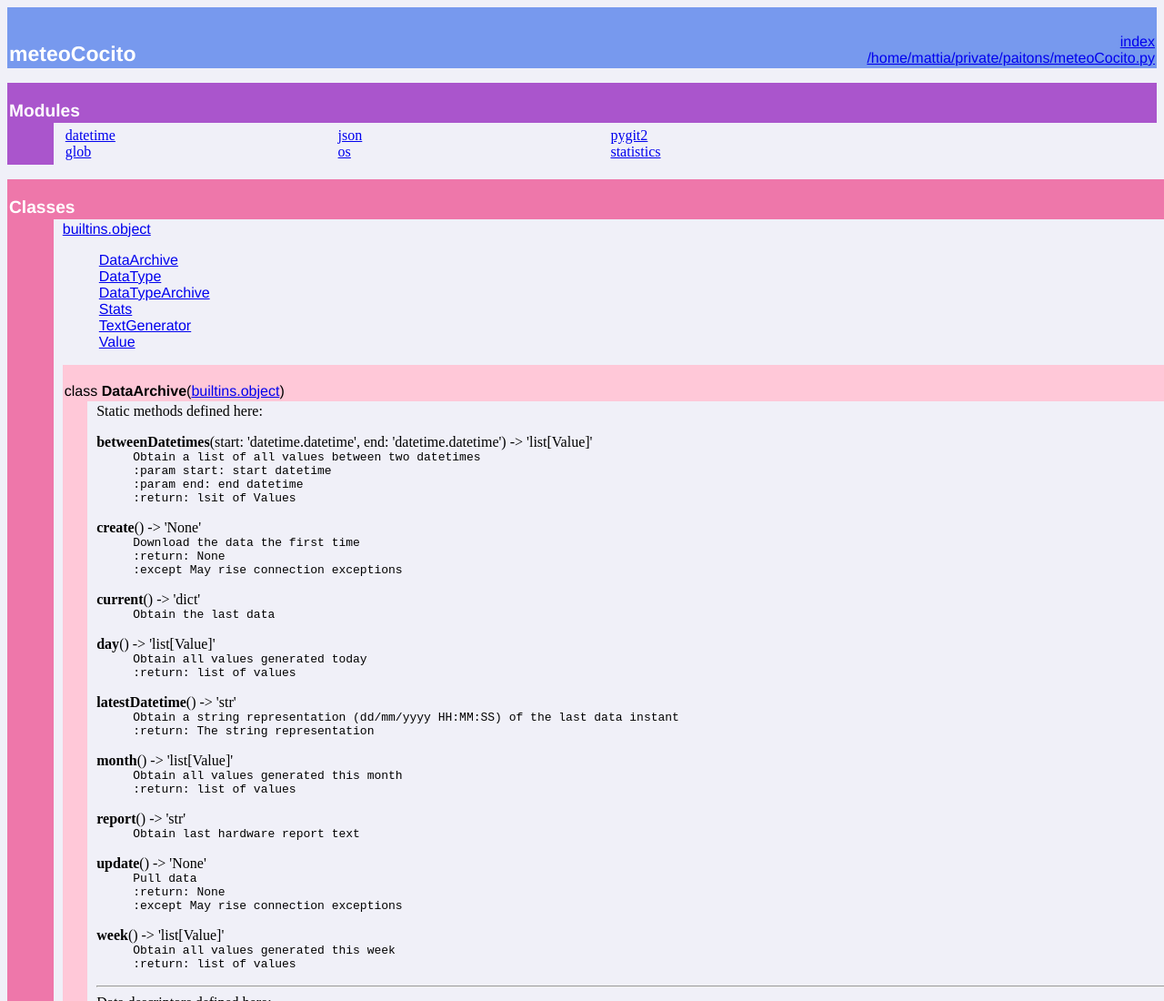
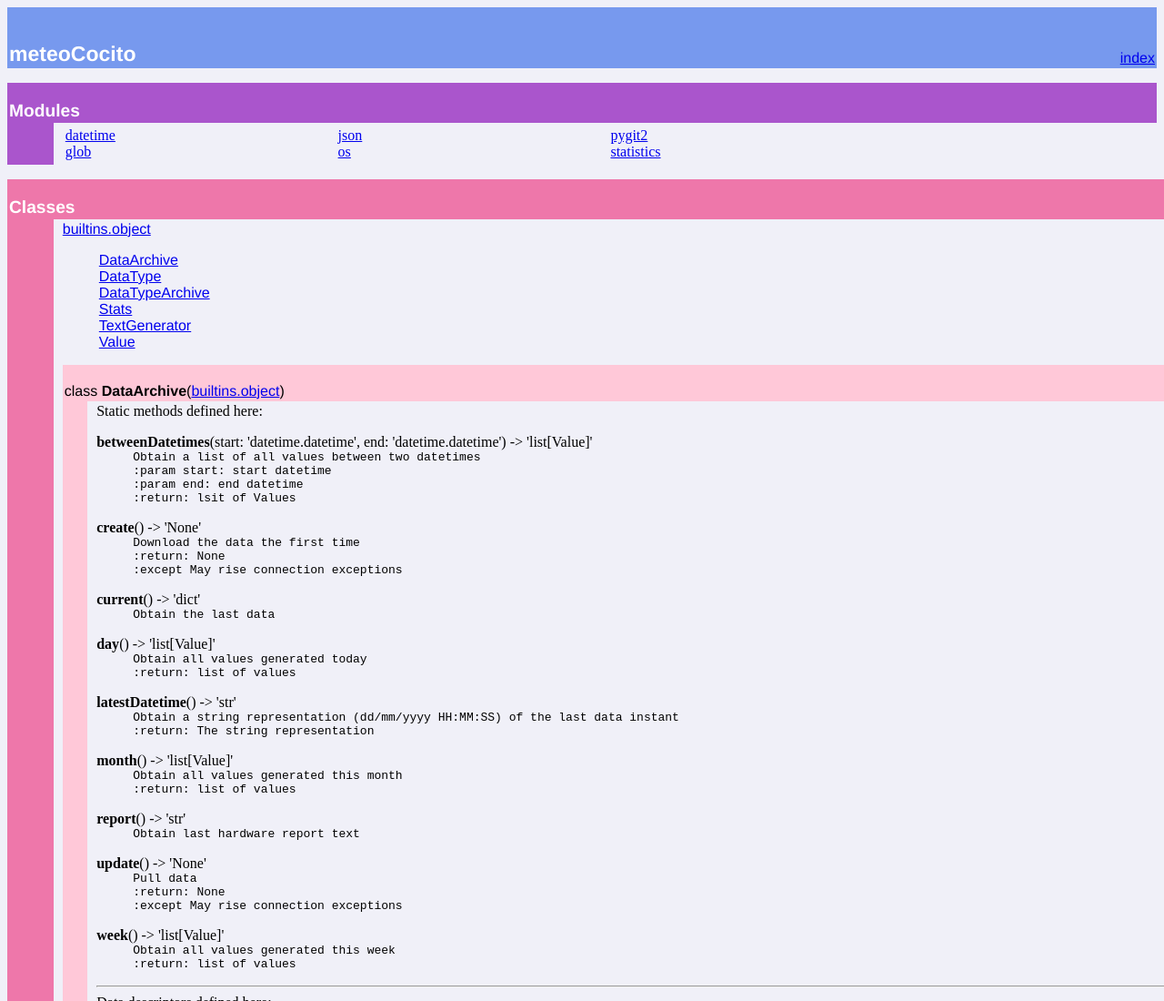
Before and after one commit to StazioneMeteoCocito/meteoCocitoPy, a plain HTML site: page docs/index.html in a window 1280 px wide. Shown: the top 1100 px of the page at 91% size. Drawn offline with Linux system fonts and the light colour scheme.

Commit message:
Removed useless mention to local path in docs

```diff
--- a/docs/index.html
+++ b/docs/index.html
@@ -8,7 +8,7 @@
 <td valign=bottom>&nbsp;<br>
 <font color="#ffffff" face="helvetica, arial">&nbsp;<br><big><big><strong>meteoCocito</strong></big></big></font></td
 ><td align=right valign=bottom
-><font color="#ffffff" face="helvetica, arial"><a href=".">index</a><br><a href="file:/home/mattia/private/paitons/meteoCocito.py">/home/mattia/private/paitons/meteoCocito.py</a></font></td></tr></table>
+><font color="#ffffff" face="helvetica, arial"><a href=".">index</a></font></td></tr></table>
     <p></p>
 <p>
 <table width="100%" cellspacing=0 cellpadding=2 border=0 summary="section">
```
